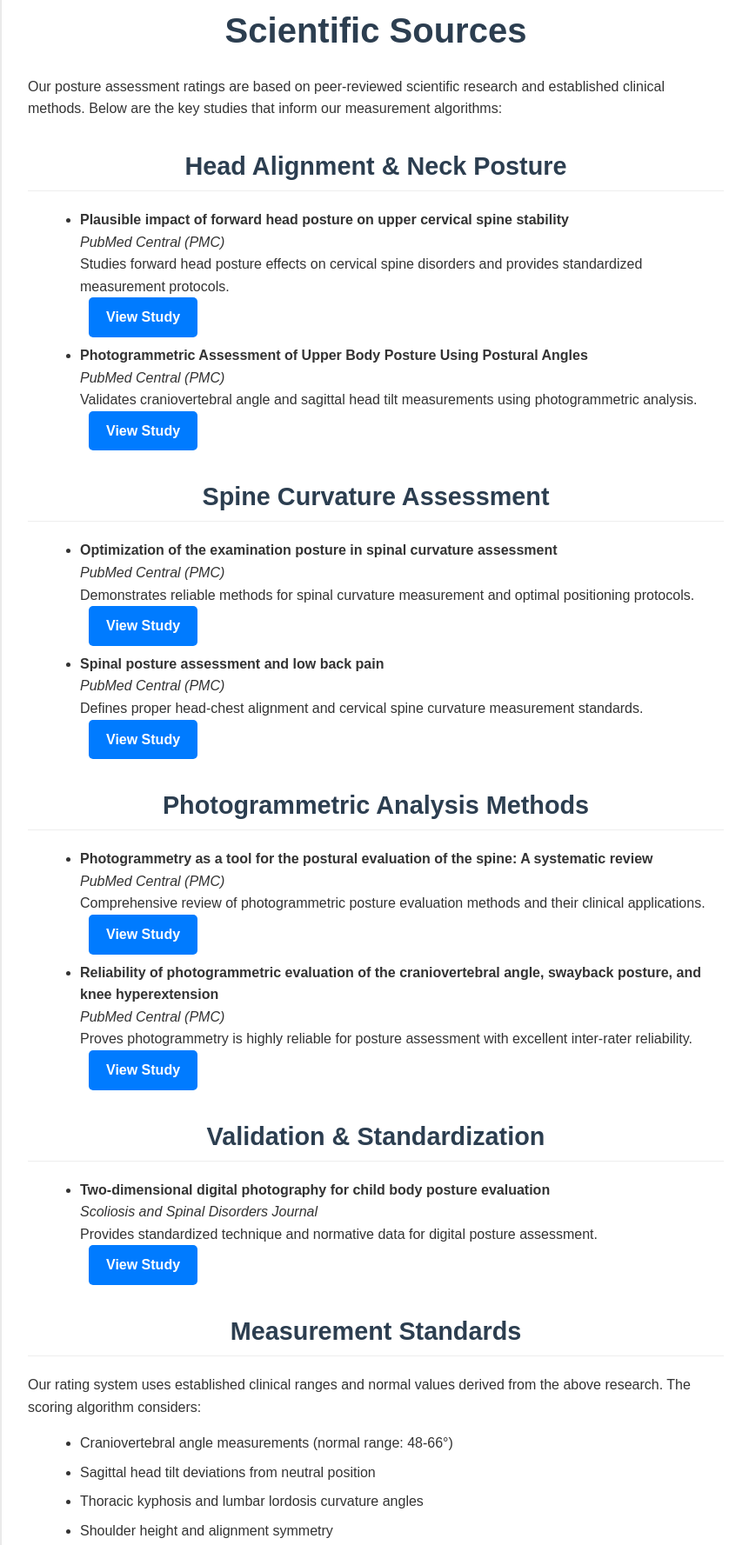
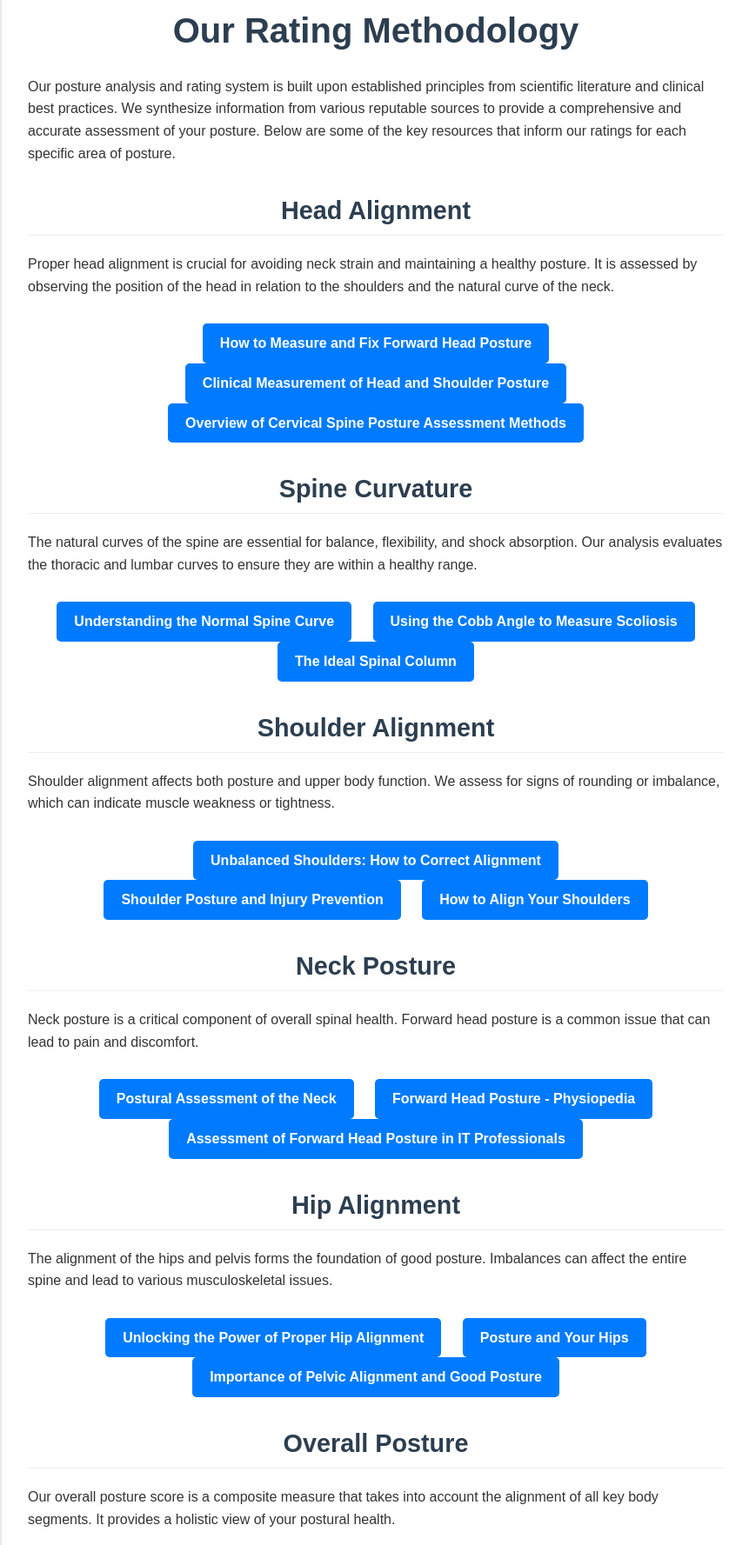
Before and after one commit to theblucks/posture_pal, a plain HTML site: page sources.html in a window 1280 px wide. Shown: the part 94-1871 px from the top of the page at 87% size, without its empty margins (208-1069 px from the left). Drawn offline with Linux system fonts and the light colour scheme.

Commit message:
Update sources.html

```diff
--- a/sources.html
+++ b/sources.html
@@ -3,77 +3,64 @@
 <head>
     <meta charset="UTF-8">
     <meta name="viewport" content="width=device-width, initial-scale=1.0">
-    <title>Scientific Sources - Posture Assessment</title>
+    <title>Sources for Posture Ratings</title>
     <link rel="stylesheet" href="style.css">
 </head>
 <body>
     <div class="container">
-        <h1>Scientific Sources</h1>
-        <p>Our posture assessment ratings are based on peer-reviewed scientific research and established clinical methods. Below are the key studies that inform our measurement algorithms:</p>
+        <h1>Our Rating Methodology</h1>
+        <p>Our posture analysis and rating system is built upon established principles from scientific literature and clinical best practices. We synthesize information from various reputable sources to provide a comprehensive and accurate assessment of your posture. Below are some of the key resources that inform our ratings for each specific area of posture.</p>
 
-        <h2>Head Alignment & Neck Posture</h2>
-        <ul>
-            <li><strong>Plausible impact of forward head posture on upper cervical spine stability</strong><br>
-                <em>PubMed Central (PMC)</em><br>
-                Studies forward head posture effects on cervical spine disorders and provides standardized measurement protocols.<br>
-                <a href="https://www.ncbi.nlm.nih.gov/pmc/" target="_blank" class="button">View Study</a>
-            </li>
-            <li><strong>Photogrammetric Assessment of Upper Body Posture Using Postural Angles</strong><br>
-                <em>PubMed Central (PMC)</em><br>
-                Validates craniovertebral angle and sagittal head tilt measurements using photogrammetric analysis.<br>
-                <a href="https://www.ncbi.nlm.nih.gov/pmc/" target="_blank" class="button">View Study</a>
-            </li>
-        </ul>
+        <h2>Head Alignment</h2>
+        <p>Proper head alignment is crucial for avoiding neck strain and maintaining a healthy posture. It is assessed by observing the position of the head in relation to the shoulders and the natural curve of the neck.</p>
+        <div class="links">
+            <a href="https://www.spine-health.com/conditions/neck-pain/how-measure-and-fix-forward-head-posture" class="button" target="_blank">How to Measure and Fix Forward Head Posture</a>
+            <a href="https://www.jstage.jst.go.jp/article/jpts/29/5/29_jpts-2016-1079/_article" class="button" target="_blank">Clinical Measurement of Head and Shoulder Posture</a>
+            <a href="https://www.researchgate.net/publication/363825852_An_Overview_of_Cervical_Spine_Posture_Assessment_Methods" class="button" target="_blank">Overview of Cervical Spine Posture Assessment Methods</a>
+        </div>
 
-        <h2>Spine Curvature Assessment</h2>
-        <ul>
-            <li><strong>Optimization of the examination posture in spinal curvature assessment</strong><br>
-                <em>PubMed Central (PMC)</em><br>
-                Demonstrates reliable methods for spinal curvature measurement and optimal positioning protocols.<br>
-                <a href="https://www.ncbi.nlm.nih.gov/pmc/" target="_blank" class="button">View Study</a>
-            </li>
-            <li><strong>Spinal posture assessment and low back pain</strong><br>
-                <em>PubMed Central (PMC)</em><br>
-                Defines proper head-chest alignment and cervical spine curvature measurement standards.<br>
-                <a href="https://www.ncbi.nlm.nih.gov/pmc/" target="_blank" class="button">View Study</a>
-            </li>
-        </ul>
+        <h2>Spine Curvature</h2>
+        <p>The natural curves of the spine are essential for balance, flexibility, and shock absorption. Our analysis evaluates the thoracic and lumbar curves to ensure they are within a healthy range.</p>
+        <div class="links">
+            <a href="https://www.scoliosisreductioncenter.com/blog/understanding-the-normal-spine-curve-and-its-importance" class="button" target="_blank">Understanding the Normal Spine Curve</a>
+            <a href="https://idealspine.com/cobb-angle/" class="button" target="_blank">Using the Cobb Angle to Measure Scoliosis</a>
+             <a href="https://www.posturetek.com/en/ideal-spinal-column/" class="button" target="_blank">The Ideal Spinal Column</a>
+        </div>
 
-        <h2>Photogrammetric Analysis Methods</h2>
-        <ul>
-            <li><strong>Photogrammetry as a tool for the postural evaluation of the spine: A systematic review</strong><br>
-                <em>PubMed Central (PMC)</em><br>
-                Comprehensive review of photogrammetric posture evaluation methods and their clinical applications.<br>
-                <a href="https://www.ncbi.nlm.nih.gov/pmc/" target="_blank" class="button">View Study</a>
-            </li>
-            <li><strong>Reliability of photogrammetric evaluation of the craniovertebral angle, swayback posture, and knee hyperextension</strong><br>
-                <em>PubMed Central (PMC)</em><br>
-                Proves photogrammetry is highly reliable for posture assessment with excellent inter-rater reliability.<br>
-                <a href="https://www.ncbi.nlm.nih.gov/pmc/" target="_blank" class="button">View Study</a>
-            </li>
-        </ul>
+        <h2>Shoulder Alignment</h2>
+        <p>Shoulder alignment affects both posture and upper body function. We assess for signs of rounding or imbalance, which can indicate muscle weakness or tightness.</p>
+        <div class="links">
+            <a href="https://www.visbody.com/unbalanced-shoulders-how-to-correct-high-and-low-shoulder-alignment/" class="button" target="_blank">Unbalanced Shoulders: How to Correct Alignment</a>
+            <a href="https://hawkerplacephysio.com.au/shoulder-posture/" class="button" target="_blank">Shoulder Posture and Injury Prevention</a>
+            <a href="https://www.wikihow.com/Align-Your-Shoulders" class="button" target="_blank">How to Align Your Shoulders</a>
+        </div>
 
-        <h2>Validation & Standardization</h2>
-        <ul>
-            <li><strong>Two-dimensional digital photography for child body posture evaluation</strong><br>
-                <em>Scoliosis and Spinal Disorders Journal</em><br>
-                Provides standardized technique and normative data for digital posture assessment.<br>
-                <a href="https://scoliosisjournal.biomedcentral.com/" target="_blank" class="button">View Study</a>
-            </li>
-        </ul>
+        <h2>Neck Posture</h2>
+        <p>Neck posture is a critical component of overall spinal health. Forward head posture is a common issue that can lead to pain and discomfort.</p>
+        <div class="links">
+            <a href="https://learnmuscles.com/blog/2017/08/14/physical-examination-postural-assessment-neck/" class="button" target="_blank">Postural Assessment of the Neck</a>
+            <a href="https://www.physio-pedia.com/Forward_Head_Posture" class="button" target="_blank">Forward Head Posture - Physiopedia</a>
+            <a href="https://www.scienceopen.com/document?vid=c8d4a90c-6b5a-47c3-8a94-39c5e3d2a4e7" class="button" target="_blank">Assessment of Forward Head Posture in IT Professionals</a>
+        </div>
 
-        <h2>Measurement Standards</h2>
-        <p>Our rating system uses established clinical ranges and normal values derived from the above research. The scoring algorithm considers:</p>
-        <ul>
-            <li>Craniovertebral angle measurements (normal range: 48-66°)</li>
-            <li>Sagittal head tilt deviations from neutral position</li>
-            <li>Thoracic kyphosis and lumbar lordosis curvature angles</li>
-            <li>Shoulder height and alignment symmetry</li>
-            <li>Hip alignment and pelvic tilt measurements</li>
-        </ul>
+        <h2>Hip Alignment</h2>
+        <p>The alignment of the hips and pelvis forms the foundation of good posture. Imbalances can affect the entire spine and lead to various musculoskeletal issues.</p>
+        <div class="links">
+            <a href="https://www.rostamirolf.com/blog/2022/10/7/unlocking-the-power-of-proper-hip-alignment-a-guide-to-health-and-functionality" class="button" target="_blank">Unlocking the Power of Proper Hip Alignment</a>
+            <a href="https://www.seattlespine.com/posture-and-hips/" class="button" target="_blank">Posture and Your Hips</a>
+            <a href="https://www.drschlenker.com/blog/importance-of-pelvic-alignment-and-good-posture" class="button" target="_blank">Importance of Pelvic Alignment and Good Posture</a>
+        </div>
+
+        <h2>Overall Posture</h2>
+        <p>Our overall posture score is a composite measure that takes into account the alignment of all key body segments. It provides a holistic view of your postural health.</p>
+        <div class="links">
+            <a href="https://www.origym.co.uk/blog/postural-assessment" class="button" target="_blank">A Fitness Professional's Guide to Postural Assessment</a>
+            <a href="https://www.ptpioneer.com/how-to-do-postural-assessment/" class="button" target="_blank">How to Conduct a Postural Assessment</a>
+            <a href="https://www.physio-pedia.com/Posture_and_Postural_Ability_Scale" class="button" target="_blank">Posture and Postural Ability Scale</a>
+        </div>
 
         <div class="footer-text">
-            <p><strong>Disclaimer:</strong> This app is for informational purposes only and should not replace professional medical advice. Consult with a healthcare provider for persistent posture-related concerns.</p>
+            <p>The information provided in this app is for educational purposes only and is not a substitute for professional medical advice. Always consult with a qualified healthcare provider for any health concerns or before making any decisions related to your health or treatment.</p>
         </div>
     </div>
 </body>
```
